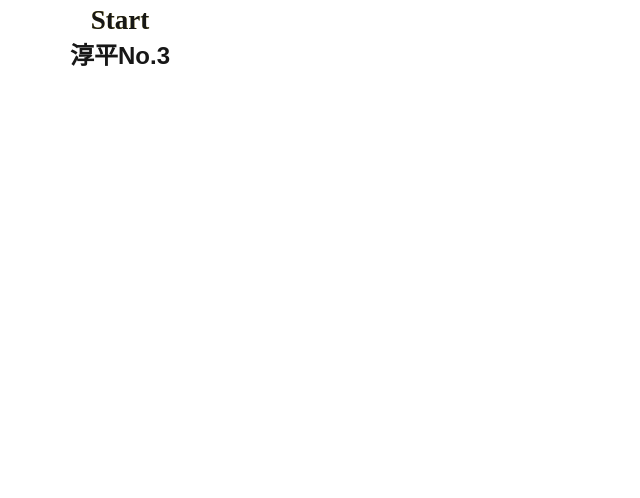
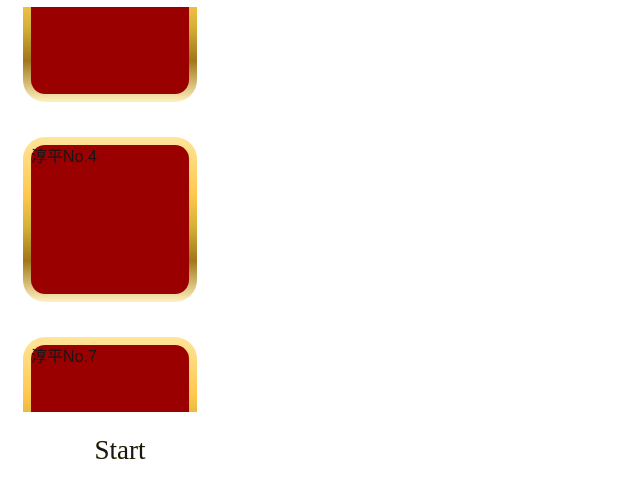
Before and after one commit to Gran-App-Vantan/Slot, a Next.js app in the folder frontend/slot-app/: page /random-role in a window 1280 px wide. Shown: the top 498 px of the page, without its empty margins (0-640 px from the left). Built offline with nearby package versions, Linux system fonts and the light colour scheme.

Commit message:
スロットのリールが回るように実装

```diff
--- a/frontend/slot-app/app/globals.css
+++ b/frontend/slot-app/app/globals.css
@@ -78,7 +78,7 @@ body {
     ) 1;
     border-image-slice: 1;
   }
-    .border-gold-inner-black {
+  .border-gold-inner-black {
     border: 4px solid transparent;
     border-radius: 22px;
     background:
@@ -106,3 +106,54 @@ body {
   background-clip: text;
   color: transparent;
 }
+.wheel-line {
+  width: 223px;
+  height: 419px;
+  border-radius: 22px;
+  border: 7px solid transparent;
+  background:
+  linear-gradient(
+    #666666 0% 0.07,
+    #666666 1% 0.01,
+    #ffffff 3% 0.5,
+    #ffffff 4% 0.8,
+    #ffffff 20%,
+    #ffffff 50%,
+    #ffffff 80%,
+    #ffffff 96% 0.8,
+    #ffffff 97% 0.5,
+    #666666 99% 0.01,
+    #666666 100% 0.07
+  ) content-box,
+  linear-gradient(
+    #ffe59a 0%,
+    #ffc84d 35%,
+    #d4af37 54%,
+    #a17619 75%,
+    #fff1bf 100%
+  ) border-box;
+}
+.slot-item {
+  width: 174px;
+  height: 165px;
+  border-radius: 22px;
+  border: 8px solid transparent;
+  background:
+  linear-gradient(#9b0000, #9b0000) content-box,
+  linear-gradient(
+    #ffe59a 0%,
+    #ffc84d 35%,
+    #d4af37 55%,
+    #a17619 75%,
+    #fff1bf 100%
+  ) border-box;
+}
+@keyframes spin {
+  /* スピン用のアニメーション */
+  from {
+    transform: translateY(0);
+  }
+  to {
+    transform: translateY(-620px);
+  }
+}
--- a/frontend/slot-app/app/random-role/page.tsx
+++ b/frontend/slot-app/app/random-role/page.tsx
@@ -1,10 +1,37 @@
 'use client';
 import StartStop from "../../components/StartStop";
+import { useState } from "react";
+import GetRole from "../../components/role/get-role";
 
 export default function Role() {
+    const [running, setRunning] = useState(false);
+    const handleToggle = () => {
+        setRunning(prev => !prev);
+    };
+    // 3つのロールを繰り返し
+    const Items = [GetRole(), GetRole(), GetRole(), GetRole(), GetRole(), GetRole()];
     return (
-        <div className="text-2xl font-bold">
-            <StartStop />
-        </div>
+        <>
+            <div className="wheel-line overflow-hidden relative">
+                {/* 0.5秒ごとのアニメーションでスピン */}
+                <div
+                    className="py-2"
+                    style={{
+                        animation: 'spin 0.5s linear infinite',
+                        animationPlayState: running ? 'running' : 'paused'
+                    }}
+                >
+                    {Items.map((item, index) => {
+                        return (
+                            // 200pxごとにロールを表示
+                            <div className="slot-item absolute left-4" style={{top: `${-70 + index * 200}px`}}>
+                                {item}
+                            </div>
+                        )
+                    })}
+                </div>
+            </div>
+            <StartStop onStop={handleToggle} />
+        </>
     );
 }
--- a/frontend/slot-app/components/StartStop.tsx
+++ b/frontend/slot-app/components/StartStop.tsx
@@ -8,17 +8,14 @@ interface StartStop {
 
 
 export default function StartStop( { onStop }: StartStop ) {
+    // スタートボタンを押したらtrue, ストップボタンを押したらfalse
     const [isRunning, setIsRunning] = useState(false);
 
     const handleClick = () => {
+        setIsRunning(!isRunning);
+        onStop?.();
         if (isRunning) {
-            setIsRunning(false);
-            onStop?.();
             GetRole();
-            console.log(GetRole());
-        } else {
-            setIsRunning(true);
-            console.log("Start");
         }
     };
 
@@ -26,6 +23,5 @@ export default function StartStop( { onStop }: StartStop ) {
         <span className={"size-27 " + `${isRunning ? "text-red" : "text-gold"}`}>
             {isRunning ? "Stop" : "Start"}
         </span>
-        <div>{GetRole()}</div>
     </button>
 }
--- /dev/null
+++ b/frontend/slot-app/components/wheel.tsx
@@ -0,0 +1,19 @@
+'use client';
+
+import { role } from "./role/get-role";
+import { useState } from "react";
+
+interface wheelProps {
+    execution: (result: string) => void;
+}
+
+export default function Wheel( { execution }: wheelProps ) {
+    const [isRunning, setIsRunning] = useState(false);
+
+    if (isRunning) {
+        setIsRunning(false);
+        execution(role);
+
+        intervalRole.count
+    }
+}
```
